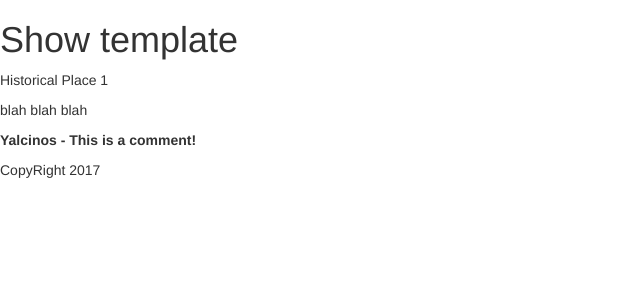
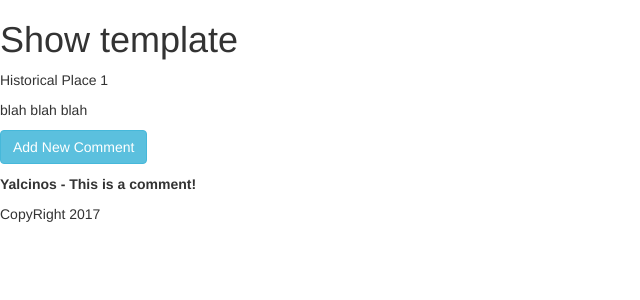
Before and after one commit to yalcinos/vote-camp-site, a Node server app: page /campgrounds/600000000000000000000002 in a window 1280 px wide. Shown: the part 52-352 px from the top of the page, without its empty margins (0-640 px from the left). Run offline with Node 20, Linux system fonts and the light colour scheme; data comes from the database, SQL or seed files in the repository; some libraries are stand-ins or nearby versions.

Commit message:
Comment button added

```diff
--- a/views/places/show.ejs
+++ b/views/places/show.ejs
@@ -3,7 +3,9 @@
 
 <p><%=campingsite.title%></p>
 <p><%=campingsite.description%></p>
-
+<p>
+    <a class="btn btn-info" href="/campgrounds/<%=campingsite._id%>/comments/new">Add New Comment</a>
+</p>
 <% campingsite.comments.forEach(function (comment){%>
 
     <p>
```
